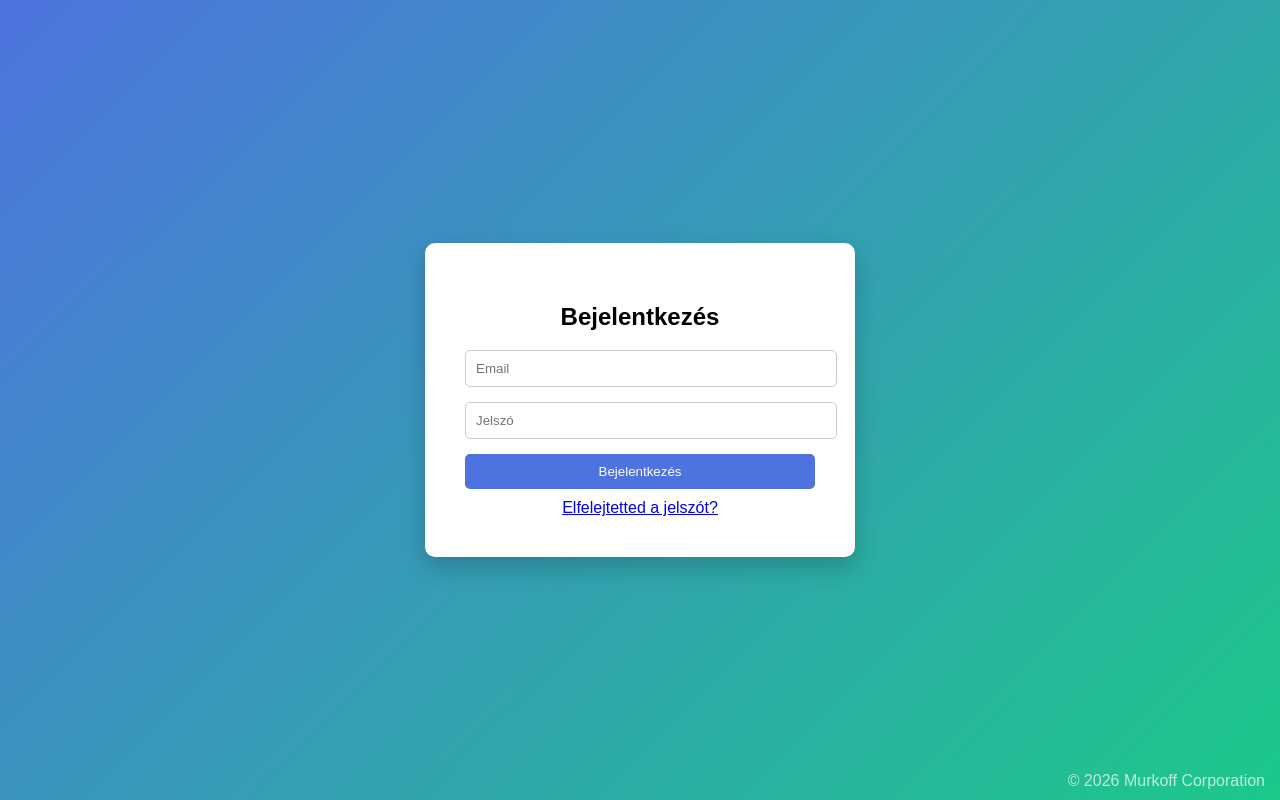
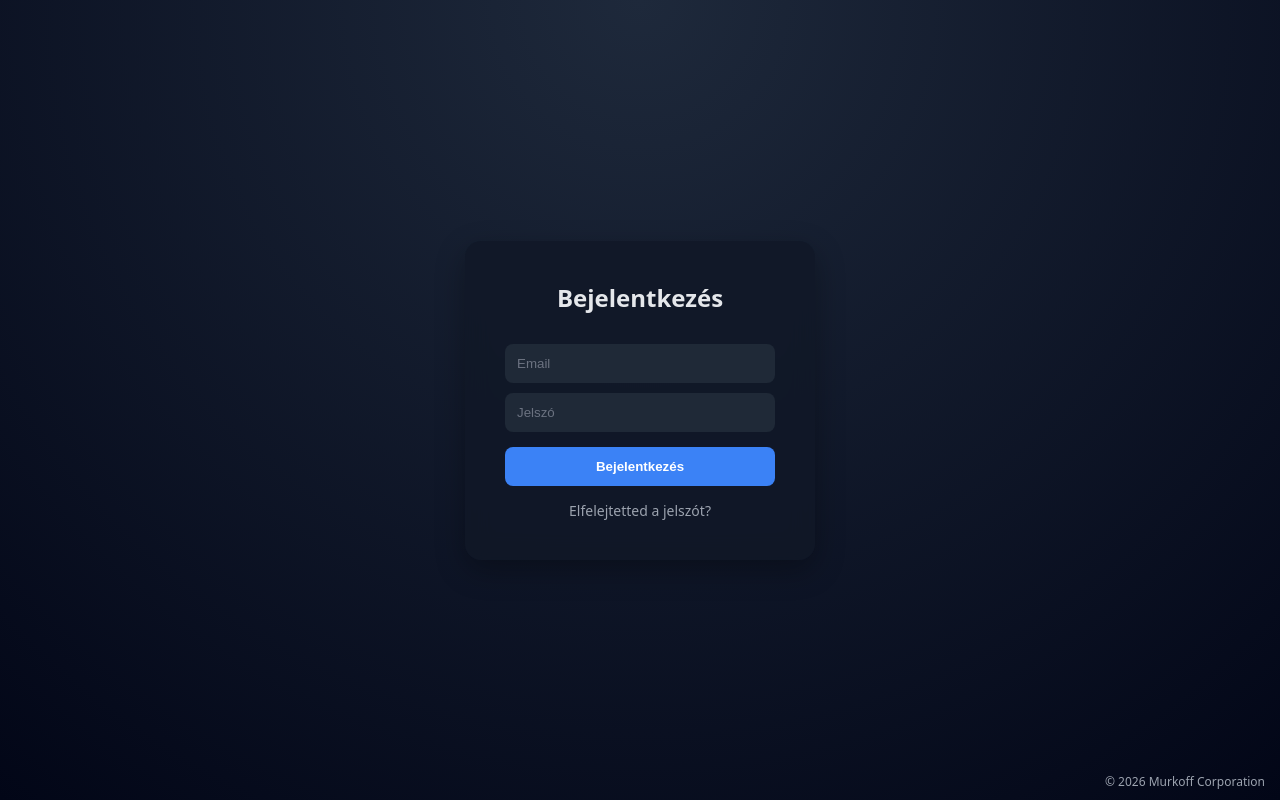
Before and after one commit to Naplemente/KonyvMoly, a FastAPI app: page /login in a window 1280 px wide. Run offline with FastAPI, Linux system fonts and the light colour scheme.

Commit message:
Refactor login.html with new styles and layout
Updated styles and structure for the login page.

```diff
--- a/templates/login.html
+++ b/templates/login.html
@@ -6,92 +6,137 @@
 <title>Bejelentkezés</title>
 
 <style>
-
-    .forgot {
-    text-align: center;
-    margin-top: 10px;
+:root {
+    --bg: #0f172a;
+    --card: rgba(17, 24, 39, 0.85);
+    --accent: #3b82f6;
+    --text: #e5e7eb;
+    --muted: #9ca3af;
+    --danger: #ef4444;
 }
 
-.forgot a {
-    font-size: 14px;
-    color: #3498db;
-    text-decoration: none;
+/* RESET */
+* { margin:0; padding:0; box-sizing:border-box; }
+
+body {
+    font-family: system-ui;
+    height: 100vh;
+    background: radial-gradient(circle at top, #1e293b, #020617);
+    display: flex;
+    justify-content: center;
+    align-items: center;
+    color: var(--text);
 }
 
-body{
-margin:0;
-font-family:Arial;
-background:linear-gradient(135deg,#4e73df,#1cc88a);
-display:flex;
-justify-content:center;
-align-items:center;
-height:100vh;
+/* CARD */
+.login-box {
+    background: var(--card);
+    backdrop-filter: blur(12px);
+    padding: 40px;
+    border-radius: 16px;
+    width: 350px;
+    box-shadow: 0 10px 30px rgba(0,0,0,0.3);
+    text-align: center;
+    animation: fadeIn 0.4s ease;
 }
 
-.login-box{
-background:white;
-padding:40px;
-border-radius:10px;
-width:350px;
-box-shadow:0 10px 25px rgba(0,0,0,0.2);
+/* ANIM */
+@keyframes fadeIn {
+    from {opacity:0; transform: translateY(20px);}
+    to {opacity:1; transform: translateY(0);}
 }
 
-input{
-width:100%;
-padding:10px;
-margin-bottom:15px;
-border:1px solid #ccc;
-border-radius:5px;
+/* TITLE */
+h2 {
+    margin-bottom: 20px;
 }
 
-button{
-width:100%;
-padding:10px;
-background:#4e73df;
-color:white;
-border:none;
-border-radius:5px;
+/* INPUT */
+input {
+    width: 100%;
+    padding: 12px;
+    margin-top: 10px;
+    border-radius: 8px;
+    border: none;
+    background: #1f2937;
+    color: white;
 }
 
-.error{
-color:red;
-text-align:center;
-margin-bottom:10px;
+input::placeholder {
+    color: #6b7280;
 }
 
-.footer {
-    position: fixed; bottom:10px; right:15px; color:white; opacity:0.7;
+/* BUTTON */
+button {
+    width: 100%;
+    margin-top: 15px;
+    padding: 12px;
+    border: none;
+    border-radius: 8px;
+    background: var(--accent);
+    color: white;
+    font-weight: bold;
+    cursor: pointer;
+    transition: 0.2s;
 }
 
+button:hover {
+    opacity: 0.9;
+}
+
+/* ERROR */
+.error {
+    color: var(--danger);
+    margin-bottom: 10px;
+}
+
+/* LINK */
+a {
+    display: block;
+    margin-top: 15px;
+    color: var(--muted);
+    text-decoration: none;
+    font-size: 14px;
+}
+
+a:hover {
+    color: white;
+}
+
+/* FOOTER */
+.footer {
+    position: fixed;
+    bottom: 10px;
+    right: 15px;
+    color: var(--muted);
+    font-size: 12px;
+}
 </style>
+
 </head>
-
 <body>
 
 <div class="login-box">
 
-<h2 style="text-align: center;">Bejelentkezés</h2>
+<h2>Bejelentkezés</h2>
 
 {% if error %}
 <div class="error">Hibás email vagy jelszó</div>
 {% endif %}
 
 <form method="post" action="/login">
-
 <input type="text" name="email" placeholder="Email" required>
-
 <input type="password" name="password" placeholder="Jelszó" required>
-
 <button type="submit">Bejelentkezés</button>
 </form>
 
-<div style="text-align:center; margin-top:10px;">
-    <a href="/forgot-password">Elfelejtetted a jelszót?</a>
+<a href="/forgot-password">Elfelejtetted a jelszót?</a>
+
 </div>
 
-</div>
 <footer class="footer">
     © 2026 Murkoff Corporation
 </footer>
+
 </body>
 </html>
```
